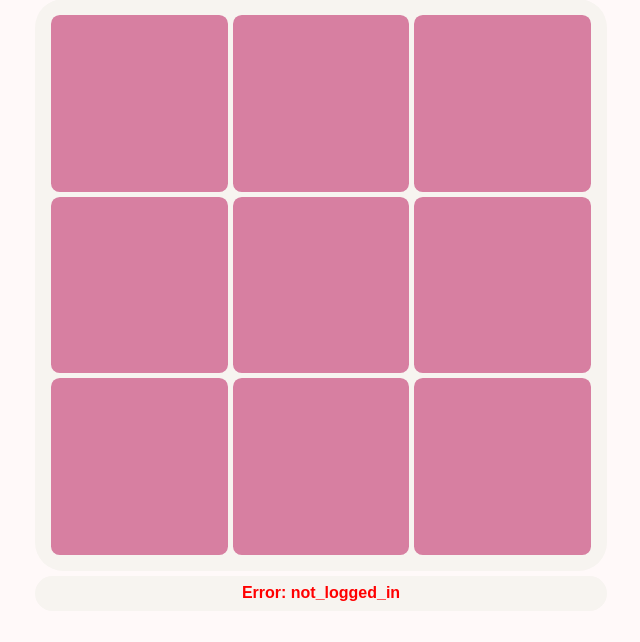
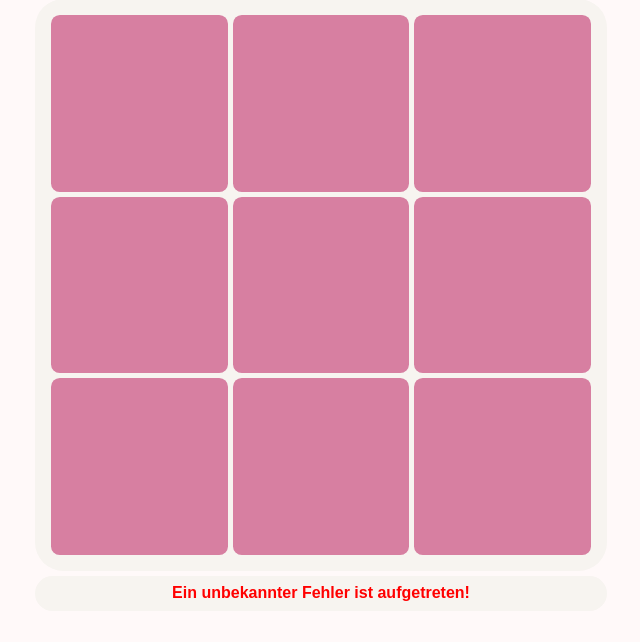
Before and after one commit to Unbekannt28/tic-tac-toe, a Flask app: page /play in a window 1280 px wide. Shown: the part 158-800 px from the top of the page, without its empty margins (319-959 px from the left). Run offline with Flask 3, Linux system fonts and the light colour scheme.

Commit message:
Added error messages to game page

```diff
--- a/templates/tictactoe_game.html
+++ b/templates/tictactoe_game.html
@@ -133,7 +133,17 @@
         {% if not (message == "valid_move" or message == None): %}
             <div class="err_box">
                 <span>
-                    Error: {{message}}
+                    {% if message == "invalid_move_length" or message == "invalid_move_not_integers" or message == "invalid_move_out_of_bounds" %}
+                        Es wurde ein ungültiger Zug gesendet! Bitte versuche es erneut.
+                    {% elif message == "game_over" %}
+                        Dieses Spiel ist schon beendet!
+                    {% elif message == "not_your_turn" %}
+                        Du hast versucht einen Zug zu machen, obwohl du nicht dran warst!
+                    {% elif message == "field_already_taken" %}
+                        Dieses Feld ist schon belegt.
+                    {% else %}
+                        Ein unbekannter Fehler ist aufgetreten!
+                    {% endif %}
                 </span>
             </div>
         {% endif %}
```
